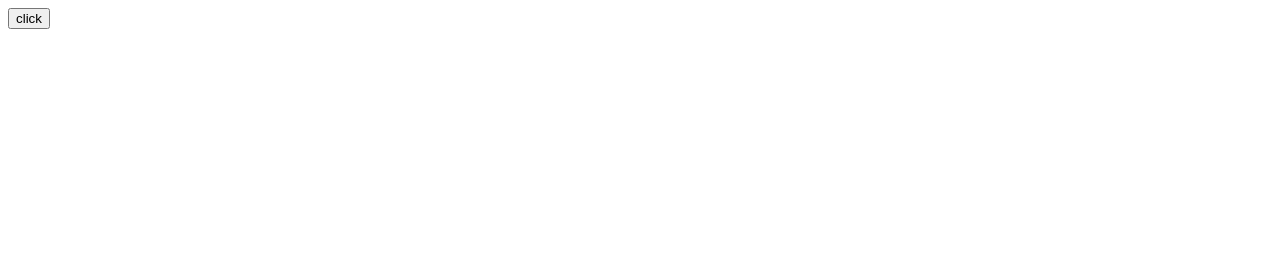
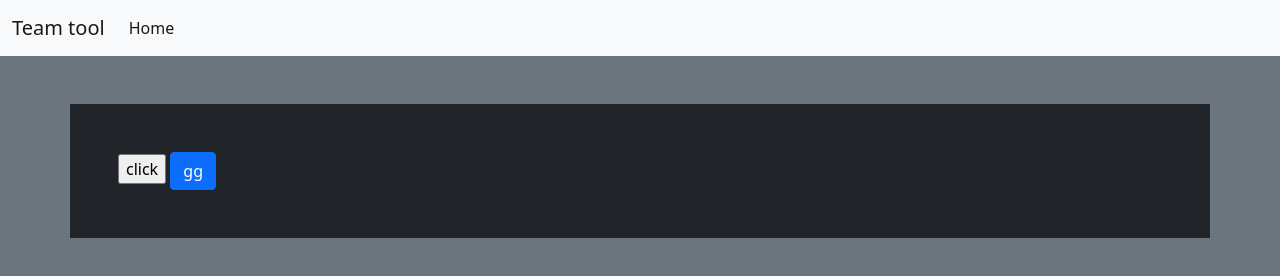
Before and after one commit to s3720380/sepm-1, a plain HTML site: page index.html in a window 1280 px wide. Drawn offline with nearby package versions, Linux system fonts and the light colour scheme.

Commit message:
bootstrap ui

```diff
--- a/index.html
+++ b/index.html
@@ -1,13 +1,40 @@
 <!DOCTYPE html>
 <html lang="en">
 <script type="text/javascript" src="teams.js"></script>
+
 <head>
     <meta charset="UTF-8">
     <meta http-equiv="X-UA-Compatible" content="IE=edge">
     <meta name="viewport" content="width=device-width, initial-scale=1.0">
     <title>Teams Generator</title>
+    <link href="https://cdn.jsdelivr.net/npm/bootstrap@5.0.2/dist/css/bootstrap.min.css" rel="stylesheet"
+        integrity="sha384-EVSTQN3/azprG1Anm3QDgpJLIm9Nao0Yz1ztcQTwFspd3yD65VohhpuuCOmLASjC" crossorigin="anonymous">
+    <script src="https://cdn.jsdelivr.net/npm/bootstrap@5.0.2/dist/js/bootstrap.bundle.min.js"
+        integrity="sha384-MrcW6ZMFYlzcLA8Nl+NtUVF0sA7MsXsP1UyJoMp4YLEuNSfAP+JcXn/tWtIaxVXM"
+        crossorigin="anonymous"></script>
 </head>
-<body>
-    <input type="button" value="click" onclick="msg()"/>
+
+<body class="bg-secondary">
+      <nav class="navbar navbar-expand-sm navbar-light bg-light">
+          <div class="container-fluid">
+              <a class="navbar-brand" href="#">Team tool</a>
+              <button class="navbar-toggler" type="button" data-toggle="collapse" data-target="#navbarID"
+                  aria-controls="navbarID" aria-expanded="false" aria-label="Toggle navigation">
+                  <span class="navbar-toggler-icon"></span>
+              </button>
+              <div class="collapse navbar-collapse" id="navbarID">
+                  <div class="navbar-nav">
+                      <a class="nav-link active" aria-current="page" href="#">Home</a>
+
+                  </div>
+              </div>
+          </div>
+      </nav>
+    <div class="container my-5 bg-dark p-5">
+        <input type="button" value="click" onclick="msg()" />
+        <a name="" id="" class="btn btn-primary" href="#" role="button">gg</a>
+    </div>
+
 </body>
+
 </html>
```
